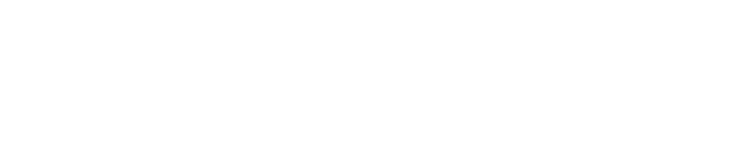
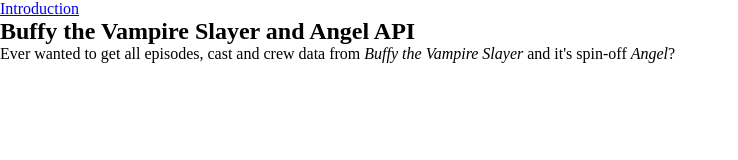
Before and after one commit to Thatskat/btvs-angel-api, a website: page index.html in a window 1280 px wide. Shown: the whole page, without its empty margins (0-738 px from the left). Drawn offline with Linux system fonts and the light colour scheme.

Commit message:
html pages

```diff
--- a/index.html
+++ b/index.html
@@ -1,12 +1,27 @@
 <!DOCTYPE html>
 <html lang="en">
-<head>
-    <meta charset="UTF-8">
-    <meta http-equiv="X-UA-Compatible" content="IE=edge">
-    <meta name="viewport" content="width=device-width, initial-scale=1.0">
+  <head>
+    <meta charset="UTF-8" />
+    <meta http-equiv="X-UA-Compatible" content="IE=edge" />
+    <meta name="viewport" content="width=device-width, initial-scale=1.0" />
     <title>Documentation | Buffy the Vampire Slayer and Angel API</title>
-</head>
-<body>
-
-</body>
+    <link rel="stylesheet" type="text/css" href="./css/styles.css" />
+  </head>
+  <body>
+    <!-- NAVBAR START -->
+    <header>
+      <nav>
+        <ul>
+          <li><a href="#introduction">Introduction</a></li>
+        </ul>
+      </nav>
+    </header>
+    <!-- NAVBAR END -->
+    <!-- INTRODUCTION SECTION START -->
+    <section id="introduction">
+      <h1>Buffy the Vampire Slayer and Angel API</h1>
+      <p>Ever wanted to get all episodes, cast and crew data from <i>Buffy the Vampire Slayer</i> and it's spin-off <i>Angel</i>?</p>
+    </section>
+    <!-- INTRODUCTION SECTION END -->
+  </body>
 </html>
--- a/index.js
+++ b/index.js
@@ -46,7 +46,7 @@
 
 // ROUTES
 app.get("/", function (req, res) {
-  res.sendFile("index.html");
+  res.sendFile(path.join(__dirname+'/index.html'));
 });
 const buffy = require("./routes/buffy");
 const angel = require("./routes/angel");
```
